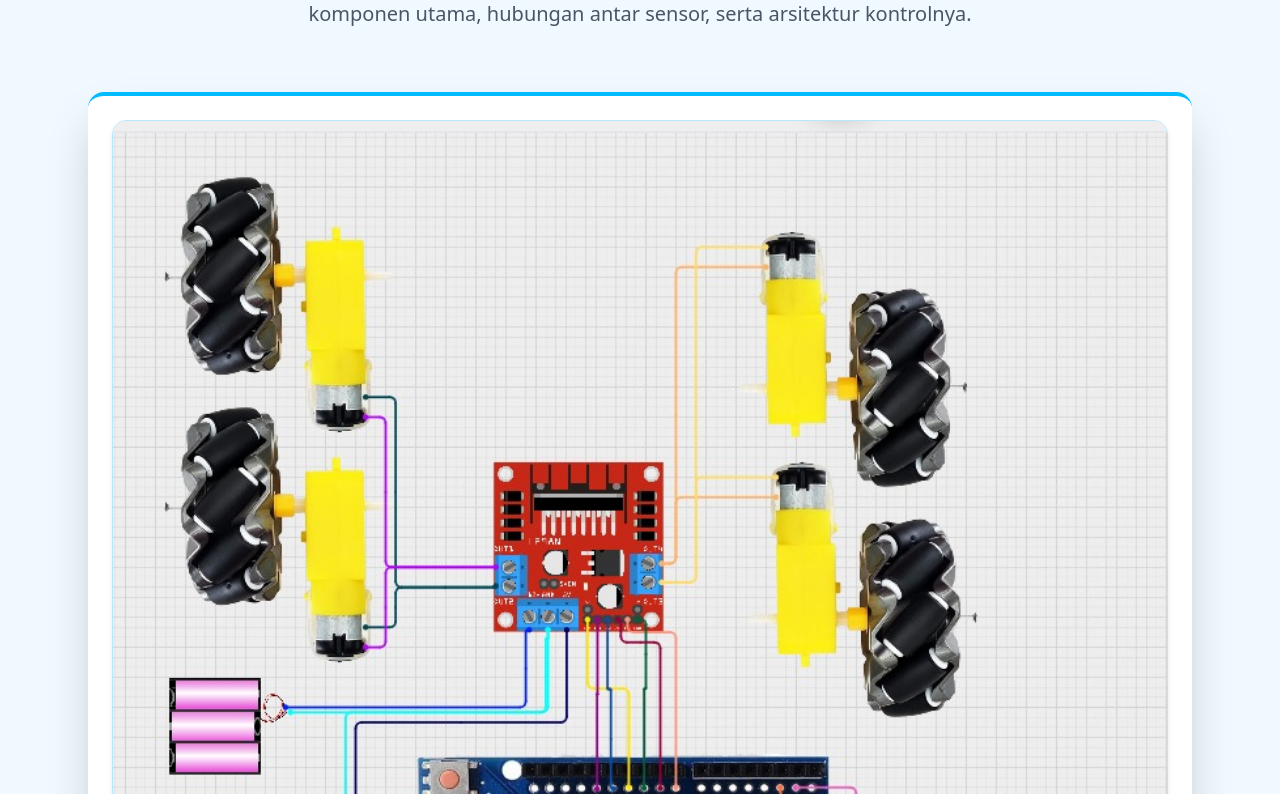
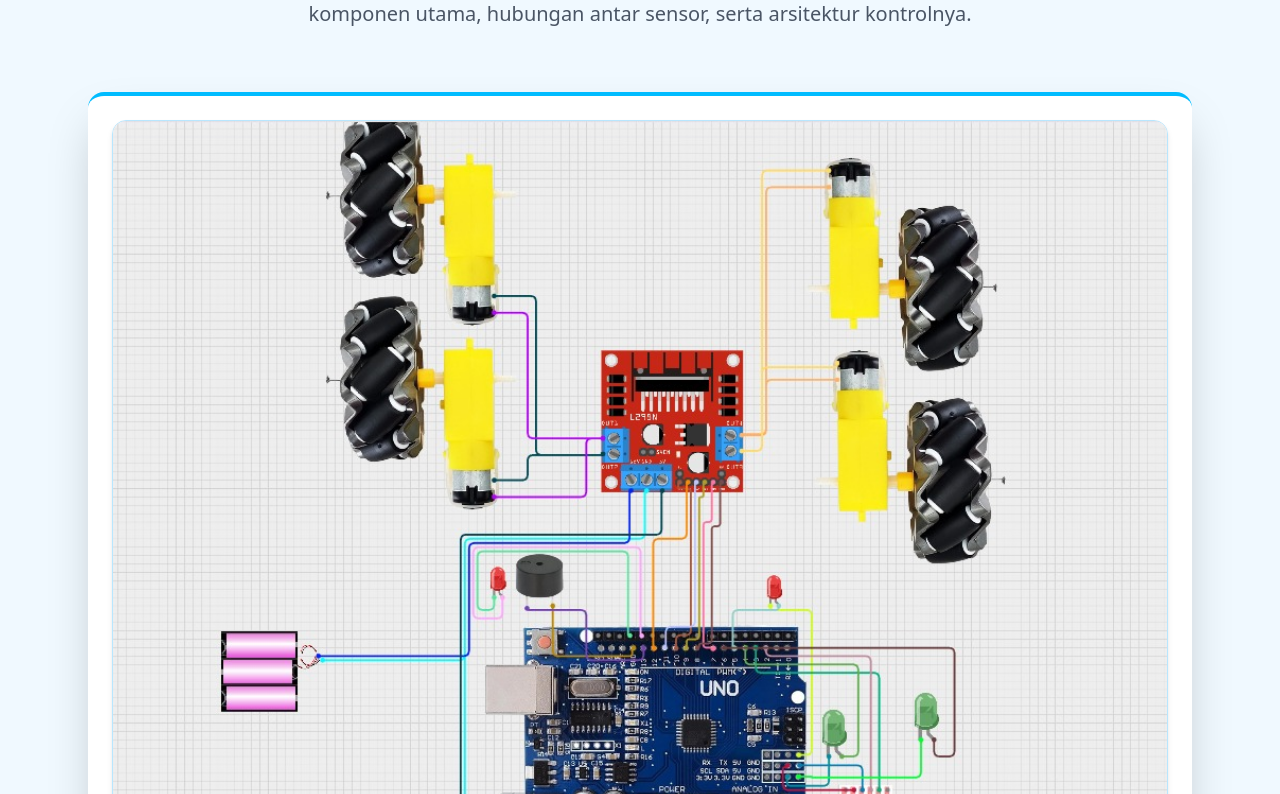
Before and after one commit to jodijonatan/penguin-ngebut, a React (Vite) app: page / in a window 1280 px wide. Shown: the part 4186-4980 px from the top of the page. Built offline with nearby package versions, Linux system fonts and the light colour scheme.

Commit message:
scheme update

```diff
--- a/src/pages/Scheme.jsx
+++ b/src/pages/Scheme.jsx
@@ -30,7 +30,7 @@ const Scheme = () => {
           className="bg-white rounded-2xl shadow-2xl p-6 border-t-4 border-sky-400 mb-16"
         >
           <img
-            src="/perancangan-skema/skema3.jpeg" // Ganti sesuai lokasi gambar kamu
+            src="/perancangan-skema/skema.jpeg" // Ganti sesuai lokasi gambar kamu
             alt="Skema Mobil IoT"
             className="w-full rounded-xl shadow-md border border-sky-200"
           />
```
Also changed, not shown: public/perancangan-skema/skema.jpeg (added).
